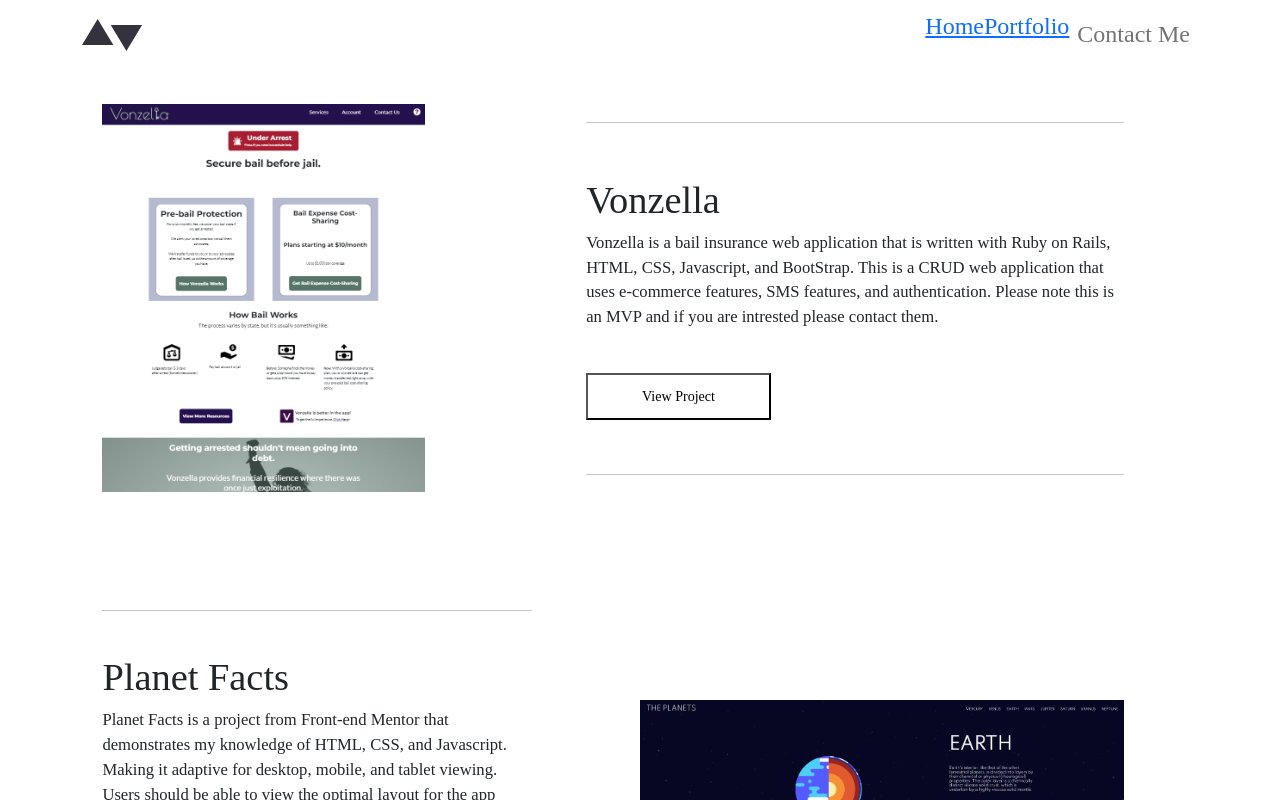
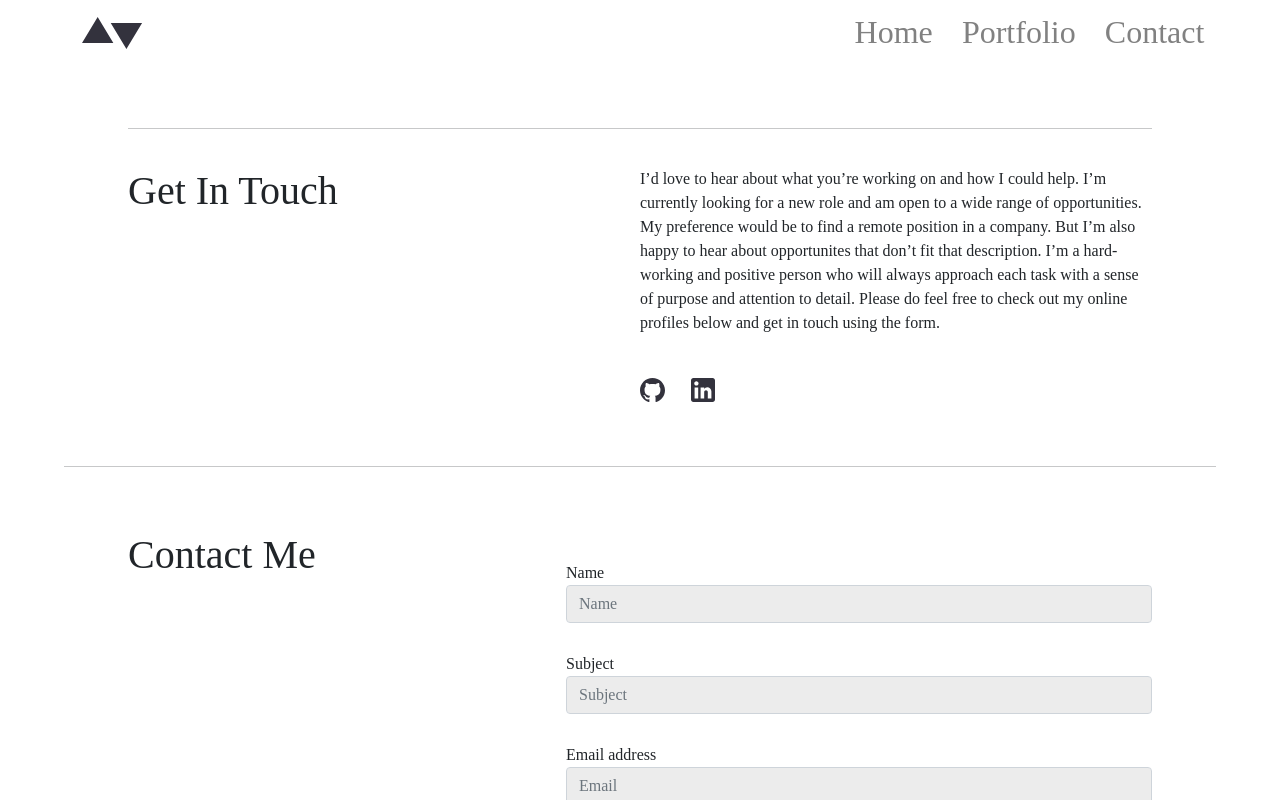
Before and after one commit to lbruesehoff/WebPortfolio, a React (Create React App) app: page /Contact in a window 1280 px wide. Shown: the top 800 px of the page. Built offline with nearby package versions, Linux system fonts and the light colour scheme; a web font is replaced by a local one.

Commit message:
Routes finally work

```diff
--- a/src/App.js
+++ b/src/App.js
@@ -18,9 +18,9 @@ function App() {
           <Switch>
             <Route exact component={Home} path={"/"}/>
 
-            <Link to="/Portfolio" component={Portfolio}/>
+            <Route path="/Portfolio" component={Portfolio}/>
 
-            <Route path={"/Contact"} component={Contact}/>
+            <Route path="/Contact" component={Contact}/>
           </Switch>
         </div>
         <Footer/>
--- a/src/components/Footer/Footer.js
+++ b/src/components/Footer/Footer.js
@@ -17,8 +17,8 @@ export default class Footer extends Component {
               </div>
             </li>
             <a href="/"><li>Home</li></a>
-            <a href="/Portfolio"><li>Portfolio</li></a>
-            <a href="/Contact"><li>Contact</li></a>
+            <a href="../../Portfolio"><li>Portfolio</li></a>
+            <a href="../../Contact"><li>Contact</li></a>
             <ul className='ul2'>
               <li>
                 <div className="gitHub">
--- a/src/components/Navbar/Navbar.css
+++ b/src/components/Navbar/Navbar.css
@@ -1,5 +1,27 @@
 nav{
-  font-size: 3vh;
+  font-size: 4vh;
+}
+
+.ms-auto{
+  margin: 0 5% 0 0;
+}
+
+nav a{
+  text-decoration: none;
+  color:rgb(129, 129, 129);
+  margin: 0 10% 0 0% ;
+}
+nav a:hover{
+  color:rgb(129, 129, 129);
+}
+
+@media (min-width:768px) and (max-width:1024px){
+  nav{
+    font-size: 3vh;
+  }
+  .ms-auto{
+    margin: 0 10% 0 0;
+  }
 }
 
 @media (min-width: 1600px){
--- a/src/components/Navbar/NavbarComp.js
+++ b/src/components/Navbar/NavbarComp.js
@@ -19,7 +19,7 @@ export default class NavbarComp extends Component {
                 <Nav className="ms-auto">
                   <Link to="/">Home</Link>
                   <Link to="../../Portfolio">Portfolio</Link>
-                  <Nav.Link href="../../Contact">Contact Me</Nav.Link>
+                  <Link to="../../Contact">Contact</Link>
                 </Nav>
               </Navbar.Collapse>
               </Container>
```
